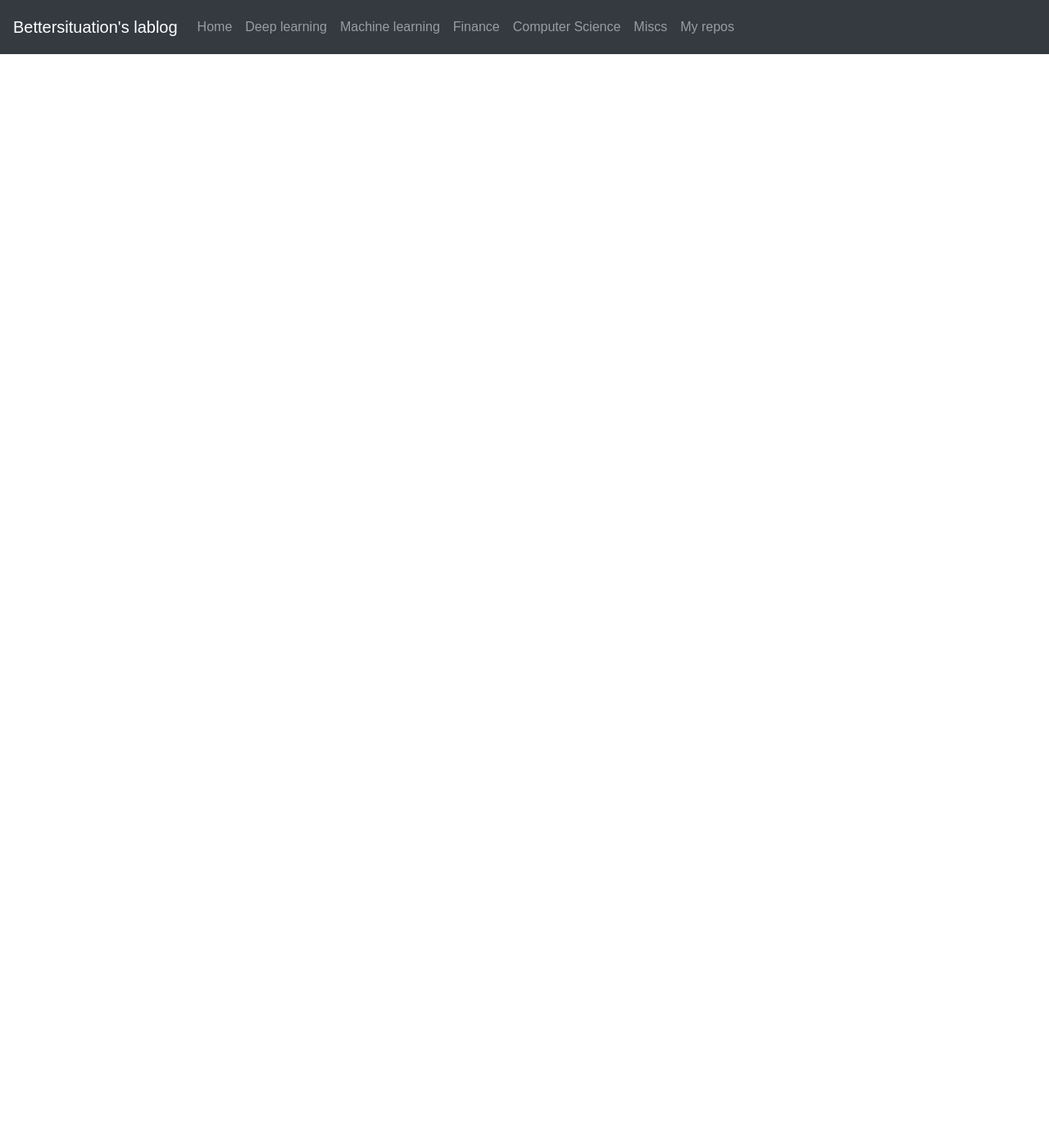
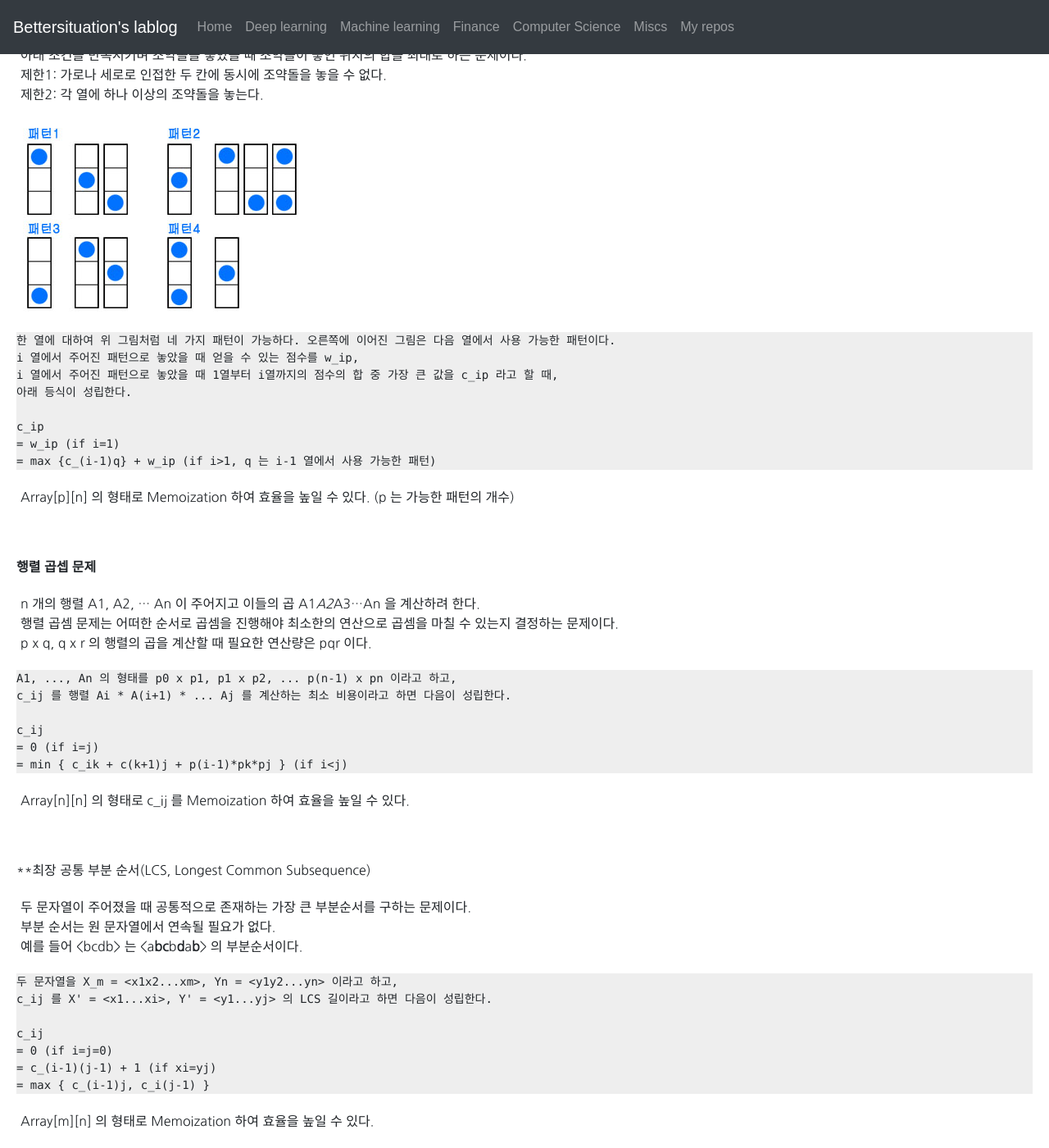
Before and after one commit to bettersituation/bettersituation.github.io, a Jekyll site: the page built from _posts/2020-07-01-computer-science-algorithms.md, in a window 1280 px wide and 1400 px high, scrolled down 8552 px. Shown: the whole window at 82% size. Built offline with Jekyll 4.4.1, drawn with Linux system fonts in a browser that asks for light colours; some web fonts are replaced; formulas are drawn with MathJax 3; some of the changed text lies outside the part shown.

Commit message:
dynamic programming

````diff
--- a/_posts/2020-07-01-computer-science-algorithms.md
+++ b/_posts/2020-07-01-computer-science-algorithms.md
@@ -351,3 +351,101 @@
 ** log^* n 이란 f(x) = log(x) 라고 했을 때 f^k(x) < 1 이 성립하는 최초의 k 를 말한다.
 이는 매우 효율적인 것으로 log^* 2^65536 = 5 가 성립할 정도이다.
 ```
+
+---
+
+# 8. 동적 프로그래밍
+
+- 동적 프로그래밍은 재귀 호출로 주어진 문제를 풀었을 때, 지나친 중복이 발생할 때 재귀적 중복을 해결하는 방법을 말한다.
+- 예를 들어 피보나치 수를 구하는 함수를 재귀적으로 정의했을 때 중복된 호출이 발생하고, O(2^n) 연산량이 발생한다.
+- 배열을 사용하여 계산된 피보나치 값을 저장하고 반환한다면 O(n) 으로 성능이 향상된다.
+- 위와 같이 문제 풀이에서 경유한 값을 저장하여 사용하는 것을 Memoization 이라고 한다.
+
+<br>
+
+**행렬 경로 문제**
+
+- 행렬 경로 문제란 주어진 행렬의 좌측상단에서 우측하단으로 이동할 때 가장 적은 비용을 계산하는 것이다.
+- 제한: 진행 방향은 오른쪽이나 아래쪽으로 제한된다.
+
+![](/assets/img/computer_science_algorithms/shortest_path_matrix.png)
+
+```
+m_ij 가 (i, j) 위치의 비용이고, c_ij 가 좌측 상단에서 해당 좌표까지 이동할 때에 발생하는 가장 적은 비용이라면
+아래 식이 성립힌다.
+
+c_ij
+= m11 (if i=j=1)
+= m1j + c1(j-1) (if i=1, j>1)
+= mi1 + c(i-1)1 (if i>1, j=1)
+= mij + max { ci(j-1), c(i-1)j }
+```
+
+- 위를 재귀적으로 호출할 때에 Memoization 을 수행하지 않으면 중복된 계산이 매우 많이 수행된다.
+- Array\[m\]\[n\] 의 형태로 c_ij 를 Memoization 하여 비효율성을 해결할 수 있다.
+
+<br>
+
+**조약돌 놓기 문제**
+
+- 조약돌 놓기 문제란 3 x n 테이블의 각 칸에 숫자가 적혀있을 때
+- 아래 조건을 만족시키며 조약돌을 놓았을 때 조약돌이 놓인 위치의 합을 최대로 하는 문제이다.
+- 제한1: 가로나 세로로 인접한 두 칸에 동시에 조약돌을 놓을 수 없다.
+- 제한2: 각 열에 하나 이상의 조약돌을 놓는다.
+
+![](/assets/img/computer_science_algorithms/putting_stone.jpeg)
+
+```
+한 열에 대하여 위 그림처럼 네 가지 패턴이 가능하다. 오른쪽에 이어진 그림은 다음 열에서 사용 가능한 패턴이다.
+i 열에서 주어진 패턴으로 놓았을 때 얻을 수 있는 점수를 w_ip,
+i 열에서 주어진 패턴으로 놓았을 때 1열부터 i열까지의 점수의 합 중 가장 큰 값을 c_ip 라고 할 때,
+아래 등식이 성립한다.
+
+c_ip
+= w_ip (if i=1)
+= max {c_(i-1)q} + w_ip (if i>1, q 는 i-1 열에서 사용 가능한 패턴)
+```
+
+- Array\[p\]\[n\] 의 형태로 Memoization 하여 효율을 높일 수 있다. \(p 는 가능한 패턴의 개수\)
+
+
+<br>
+
+**행렬 곱셉 문제**
+
+- n 개의 행렬 A1, A2, ... An 이 주어지고 이들의 곱 A1*A2*A3...An 을 계산하려 한다.
+- 행렬 곱셈 문제는 어떠한 순서로 곱셈을 진행해야 최소한의 연산으로 곱셈을 마칠 수 있는지 결정하는 문제이다.
+- p x q, q x r 의 행렬의 곱을 계산할 때 필요한 연산량은 pqr 이다.
+
+```
+A1, ..., An 의 형태를 p0 x p1, p1 x p2, ... p(n-1) x pn 이라고 하고,
+c_ij 를 행렬 Ai * A(i+1) * ... Aj 를 계산하는 최소 비용이라고 하면 다음이 성립한다.
+
+c_ij
+= 0 (if i=j)
+= min { c_ik + c(k+1)j + p(i-1)*pk*pj } (if i<j)
+```
+
+- Array\[n\]\[n\] 의 형태로 c_ij 를 Memoization 하여 효율을 높일 수 있다.
+
+
+<br>
+
+
+**최장 공통 부분 순서(LCS, Longest Common Subsequence)
+
+- 두 문자열이 주어졌을 때 공통적으로 존재하는 가장 큰 부분순서를 구하는 문제이다.
+- 부분 순서는 원 문자열에서 연속될 필요가 없다.
+- 예를 들어 \<bcdb\> 는 \<a**bc**b**d**a**b**\> 의 부분순서이다.
+
+```
+두 문자열을 X_m = <x1x2...xm>, Yn = <y1y2...yn> 이라고 하고,
+c_ij 를 X' = <x1...xi>, Y' = <y1...yj> 의 LCS 길이라고 하면 다음이 성립한다.
+
+c_ij
+= 0 (if i=j=0)
+= c_(i-1)(j-1) + 1 (if xi=yj)
+= max { c_(i-1)j, c_i(j-1) }
+```
+
+- Array\[m\]\[n\] 의 형태로 Memoization 하여 효율을 높일 수 있다.
````
Also changed, not shown: assets/img/computer_science_algorithms/putting_stone.jpeg (added), assets/img/computer_science_algorithms/shortest_path_matrix.png (added).
